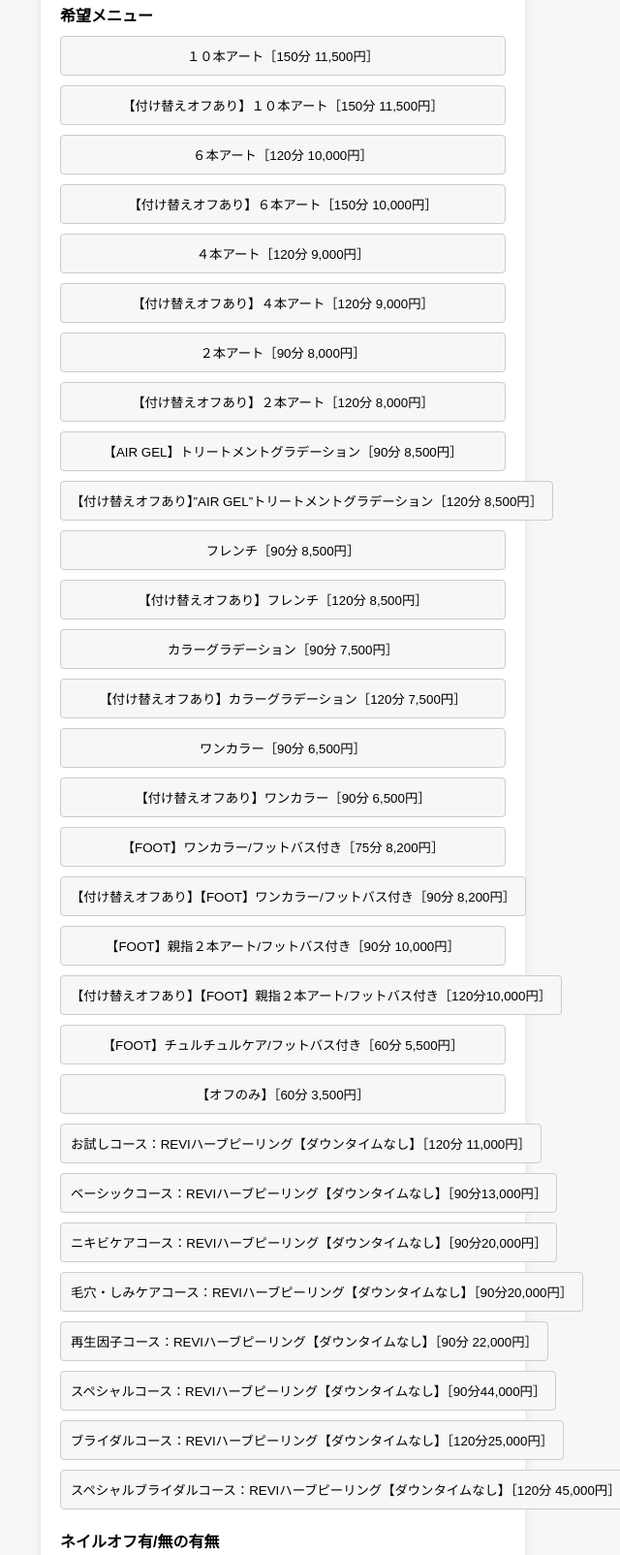
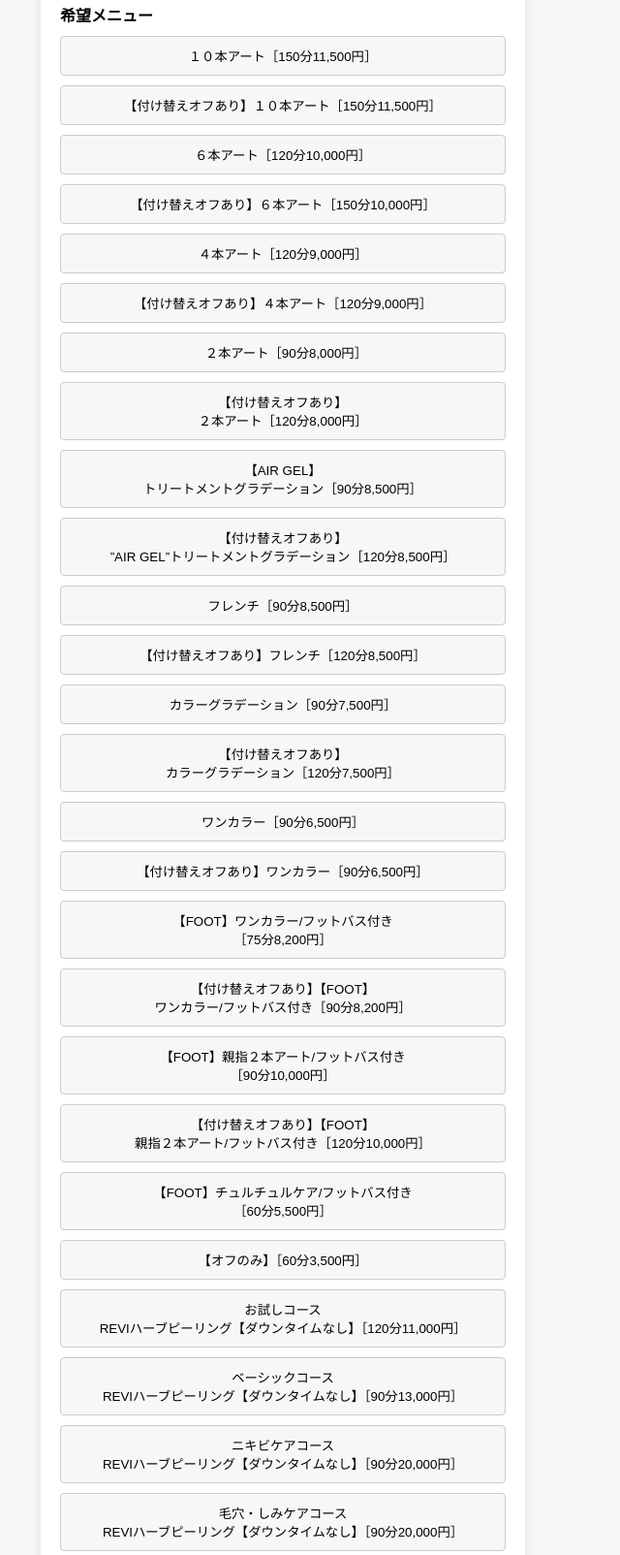
Before and after one commit to officialline0101/MillyBeautyStudio_jp, a plain HTML site: page index.html in a window 1280 px wide. Shown: the part 290-1894 px from the top of the page at 97% size, without its empty margins (348-988 px from the left). Drawn offline with Linux system fonts and the light colour scheme; a script that the page names is missing.

Commit message:
Update index.html

```diff
--- a/index.html
+++ b/index.html
@@ -94,60 +94,36 @@
 
         <label>希望メニュー</label>
         <div class="symptoms">
-            <button type="button" onclick="selectSymptom(this)">１０本アート［150分
-11,500円］</button>
-            <button type="button" onclick="selectSymptom(this)">【付け替えオフあり】１０本アート［150分
-11,500円］</button>
-            <button type="button" onclick="selectSymptom(this)">６本アート［120分
-10,000円］</button>
-            <button type="button" onclick="selectSymptom(this)">【付け替えオフあり】６本アート［150分
-10,000円］</button>
-            <button type="button" onclick="selectSymptom(this)">４本アート［120分
-9,000円］</button>
-            <button type="button" onclick="selectSymptom(this)">【付け替えオフあり】４本アート［120分
-9,000円］</button>
-            <button type="button" onclick="selectSymptom(this)">２本アート［90分
-8,000円］</button>
-            <button type="button" onclick="selectSymptom(this)">【付け替えオフあり】２本アート［120分
-8,000円］</button>
-            <button type="button" onclick="selectSymptom(this)">【AIR GEL】トリートメントグラデーション［90分
-8,500円］</button>
-            <button type="button" onclick="selectSymptom(this)">【付け替えオフあり】”AIR GEL”トリートメントグラデーション［120分
-8,500円］</button>
-            <button type="button" onclick="selectSymptom(this)">フレンチ［90分
-8,500円］</button>
-            <button type="button" onclick="selectSymptom(this)">【付け替えオフあり】フレンチ［120分
-8,500円］</button>
-            <button type="button" onclick="selectSymptom(this)">カラーグラデーション［90分
-7,500円］</button>
-            <button type="button" onclick="selectSymptom(this)">【付け替えオフあり】カラーグラデーション［120分
-7,500円］</button>
-            <button type="button" onclick="selectSymptom(this)">ワンカラー［90分
-6,500円］</button>
-            <button type="button" onclick="selectSymptom(this)">【付け替えオフあり】ワンカラー［90分
-6,500円］</button>
-            <button type="button" onclick="selectSymptom(this)">【FOOT】ワンカラー/フットバス付き［75分
-8,200円］</button>
-            <button type="button" onclick="selectSymptom(this)">【付け替えオフあり】【FOOT】ワンカラー/フットバス付き［90分
-8,200円］</button>
-            <button type="button" onclick="selectSymptom(this)">【FOOT】親指２本アート/フットバス付き［90分
-10,000円］</button>
-            <button type="button" onclick="selectSymptom(this)">【付け替えオフあり】【FOOT】親指２本アート/フットバス付き［120分10,000円］</button>
-            <button type="button" onclick="selectSymptom(this)">【FOOT】チュルチュルケア/フットバス付き［60分
-5,500円］</button>
-            <button type="button" onclick="selectSymptom(this)">【オフのみ】［60分
-3,500円］</button>
-            <button type="button" onclick="selectSymptom(this)">お試しコース：REVIハーブピーリング【ダウンタイムなし】［120分
-11,000円］</button>
-            <button type="button" onclick="selectSymptom(this)">ベーシックコース：REVIハーブピーリング【ダウンタイムなし】［90分13,000円］</button>
-            <button type="button" onclick="selectSymptom(this)">ニキビケアコース：REVIハーブピーリング【ダウンタイムなし】［90分20,000円］</button>
-            <button type="button" onclick="selectSymptom(this)">毛穴・しみケアコース：REVIハーブピーリング【ダウンタイムなし】［90分20,000円］</button>
-            <button type="button" onclick="selectSymptom(this)">再生因子コース：REVIハーブピーリング【ダウンタイムなし】［90分
-22,000円］</button>
-            <button type="button" onclick="selectSymptom(this)">スペシャルコース：REVIハーブピーリング【ダウンタイムなし】［90分44,000円］</button>
-            <button type="button" onclick="selectSymptom(this)">ブライダルコース：REVIハーブピーリング【ダウンタイムなし】［120分25,000円］</button>
-            <button type="button" onclick="selectSymptom(this)">スペシャルブライダルコース：REVIハーブピーリング【ダウンタイムなし】［120分
-45,000円］</button>
+            <button type="button" onclick="selectSymptom(this)">１０本アート［150分11,500円］</button>
+            <button type="button" onclick="selectSymptom(this)">【付け替えオフあり】１０本アート［150分11,500円］</button>
+            <button type="button" onclick="selectSymptom(this)">６本アート［120分10,000円］</button>
+            <button type="button" onclick="selectSymptom(this)">【付け替えオフあり】６本アート［150分10,000円］</button>
+            <button type="button" onclick="selectSymptom(this)">４本アート［120分9,000円］</button>
+            <button type="button" onclick="selectSymptom(this)">【付け替えオフあり】４本アート［120分9,000円］</button>
+            <button type="button" onclick="selectSymptom(this)">２本アート［90分8,000円］　　　　　　　　　　</button>
+            <button type="button" onclick="selectSymptom(this)">【付け替えオフあり】<br>２本アート［120分8,000円］</button>
+            <button type="button" onclick="selectSymptom(this)">【AIR GEL】<br>トリートメントグラデーション［90分8,500円］</button>
+            <button type="button" onclick="selectSymptom(this)">【付け替えオフあり】<br>”AIR GEL”トリートメントグラデーション［120分8,500円］</button>
+            <button type="button" onclick="selectSymptom(this)">フレンチ［90分8,500円］</button>
+            <button type="button" onclick="selectSymptom(this)">【付け替えオフあり】フレンチ［120分8,500円］</button>
+            <button type="button" onclick="selectSymptom(this)">カラーグラデーション［90分7,500円］</button>
+            <button type="button" onclick="selectSymptom(this)">【付け替えオフあり】<br>カラーグラデーション［120分7,500円］</button>
+            <button type="button" onclick="selectSymptom(this)">ワンカラー［90分6,500円］</button>
+            <button type="button" onclick="selectSymptom(this)">【付け替えオフあり】ワンカラー［90分6,500円］</button>
+            <button type="button" onclick="selectSymptom(this)">【FOOT】ワンカラー/フットバス付き<br>［75分8,200円］</button>
+            <button type="button" onclick="selectSymptom(this)">【付け替えオフあり】【FOOT】<br>ワンカラー/フットバス付き［90分8,200円］</button>
+            <button type="button" onclick="selectSymptom(this)">【FOOT】親指２本アート/フットバス付き<br>［90分10,000円］</button>
+            <button type="button" onclick="selectSymptom(this)">【付け替えオフあり】【FOOT】<br>親指２本アート/フットバス付き［120分10,000円］</button>
+            <button type="button" onclick="selectSymptom(this)">【FOOT】チュルチュルケア/フットバス付き<br>［60分5,500円］</button>
+            <button type="button" onclick="selectSymptom(this)">【オフのみ】［60分3,500円］</button>
+            <button type="button" onclick="selectSymptom(this)">お試しコース<br>REVIハーブピーリング【ダウンタイムなし】［120分11,000円］</button>
+            <button type="button" onclick="selectSymptom(this)">ベーシックコース<br>REVIハーブピーリング【ダウンタイムなし】［90分13,000円］</button>
+            <button type="button" onclick="selectSymptom(this)">ニキビケアコース<br>REVIハーブピーリング【ダウンタイムなし】［90分20,000円］</button>
+            <button type="button" onclick="selectSymptom(this)">毛穴・しみケアコース<br>REVIハーブピーリング【ダウンタイムなし】［90分20,000円］</button>
+            <button type="button" onclick="selectSymptom(this)">再生因子コース<br>REVIハーブピーリング【ダウンタイムなし】［90分22,000円］</button>
+            <button type="button" onclick="selectSymptom(this)">スペシャルコース<br>REVIハーブピーリング【ダウンタイムなし】［90分44,000円］</button>
+            <button type="button" onclick="selectSymptom(this)">ブライダルコース<br>REVIハーブピーリング【ダウンタイムなし】［120分25,000円］</button>
+            <button type="button" onclick="selectSymptom(this)">スペシャルブライダルコース<br>REVIハーブピーリング【ダウンタイムなし】［120分45,000円］</button>
         </div>
 
         <label>ネイルオフ有/無の有無</label>
@@ -189,7 +165,7 @@
         // LIFF初期化
         document.addEventListener('DOMContentLoaded', function() {
             liff.init({
-                liffId: '2005609368-wMOzAx5A' // ここにあなたのLIFF IDを入力
+                liffId: '' // ここにあなたのLIFF IDを入力
             }).then(() => {
                 // LIFF初期化成功時の処理
                 console.log('LIFF初期化成功');
```
